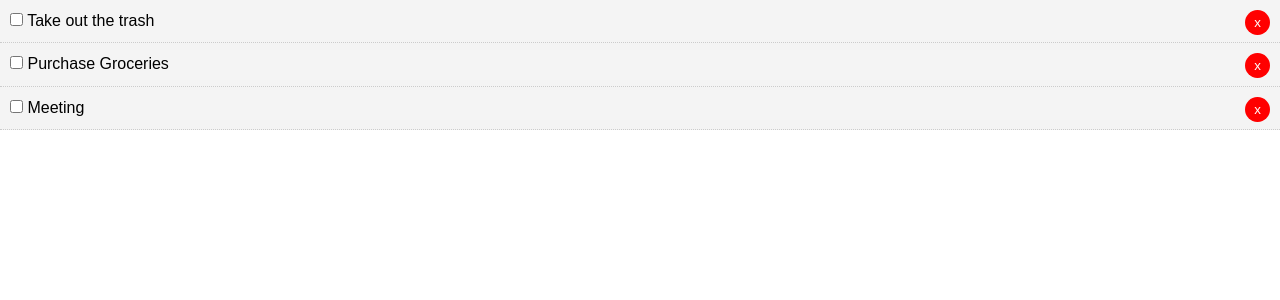
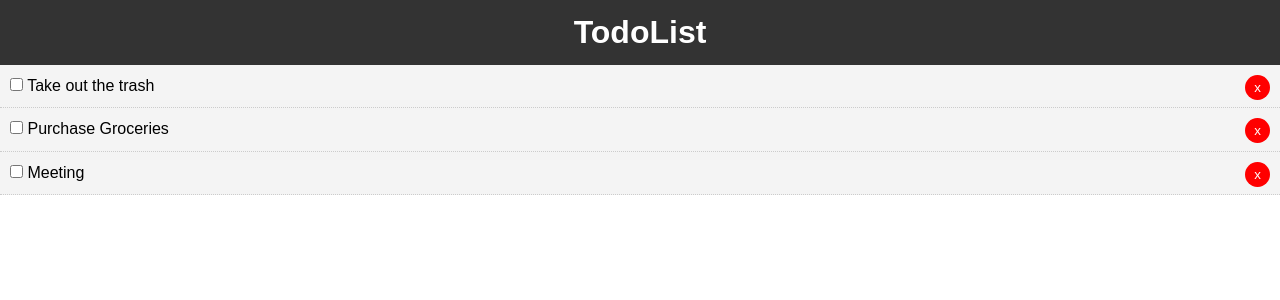
Before and after one commit to aksharma-7/todo-react-app, a React (Create React App) app: page / in a window 1280 px wide. Shown: the top 300 px of the page. Built offline with nearby package versions, Linux system fonts and the light colour scheme.

Commit message:
Added header

```diff
--- a/src/App.js
+++ b/src/App.js
@@ -1,6 +1,7 @@
 import React from 'react';
 import './App.css';
-import Todos from './components/Todos'
+import Header from './components/layout/Header'
+import Todos from './components/Todos';
 
 class App extends React.Component {
   state = {
@@ -43,6 +44,7 @@
   render() {
     return (
       <div className="App">
+        <Header />
         <Todos
           todos={this.state.todos}
           markComplete={this.markComplete}
--- /dev/null
+++ b/src/components/layout/Header.js
@@ -0,0 +1,16 @@
+import React from 'react'
+
+export default function Header() {
+    return (
+        <header style={headerStyle}>
+            <h1>TodoList</h1>
+        </header>
+    )
+}
+
+const headerStyle ={
+    background: '#333',
+    color: '#fff',
+    textAlign: 'center',
+    padding: '10px'
+}
```
Also changed, not shown: 1 other file (tests, documents, lock files or other folders).
